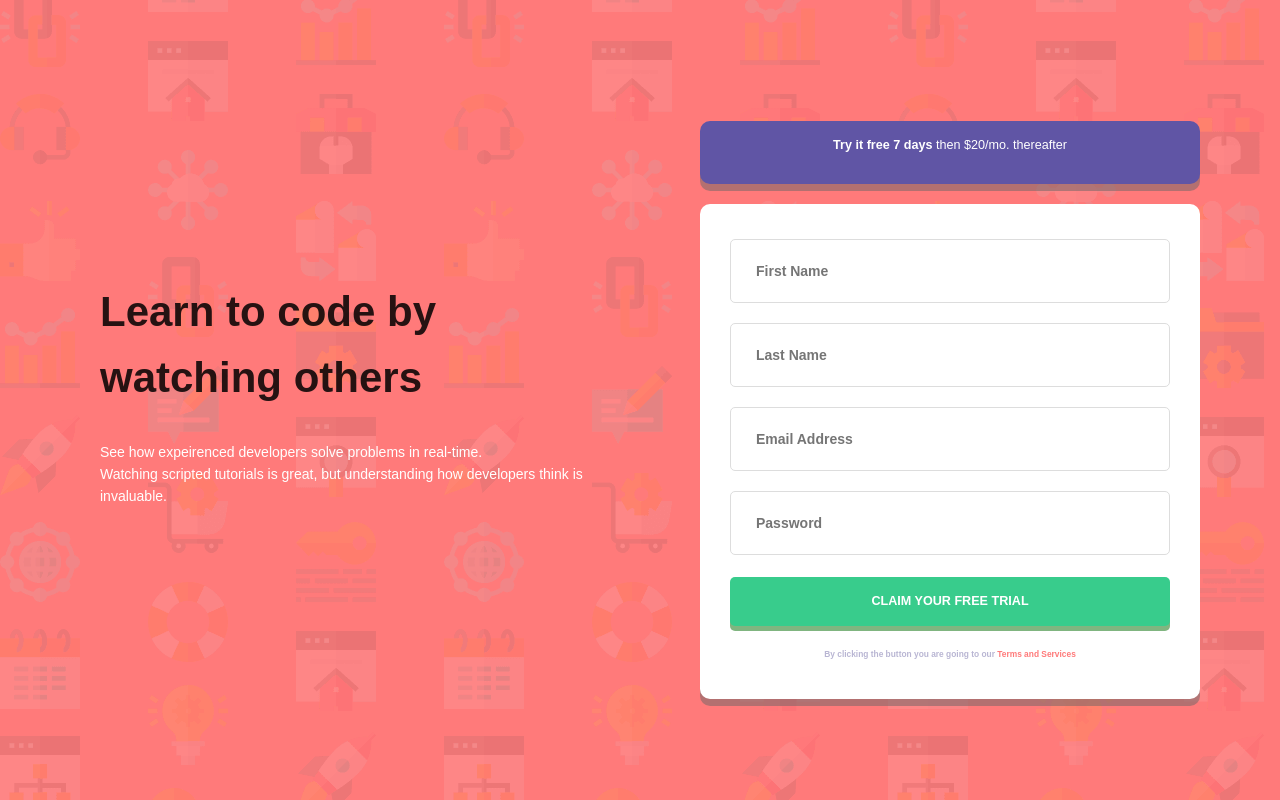
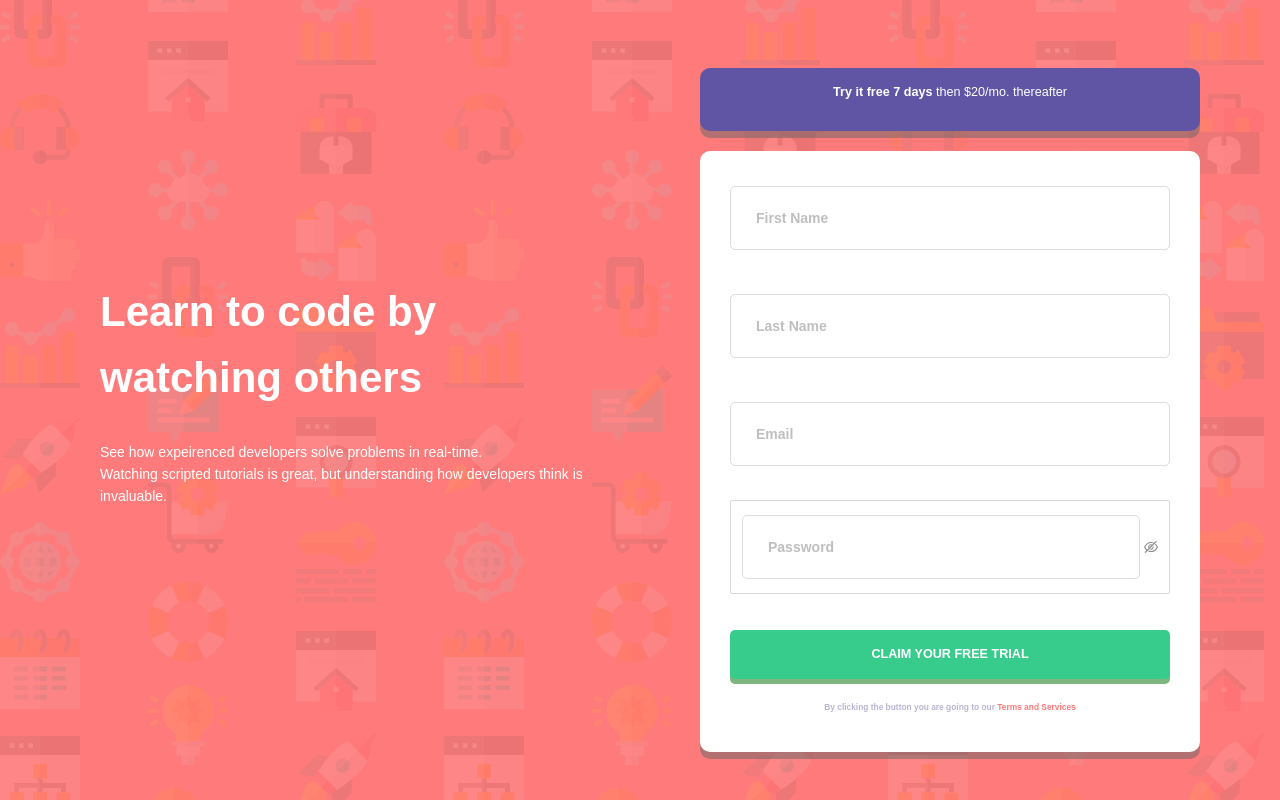
Before and after one commit to Ali-Oliaee/signup-page, a React (Create React App) app: page / in a window 1280 px wide. Built offline with nearby package versions, Linux system fonts and the light colour scheme.

Commit message:
:lipstick: use anr design form

```diff
--- a/src/pages/signup/sign-up.js
+++ b/src/pages/signup/sign-up.js
@@ -1,6 +1,10 @@
+import { Button, Form, Input } from 'antd'
 import './style.scss'
 
 const SignupPage = ()  => {
+  const validation = (values) => {
+    console.log('values', values);
+  }
   return (
     <div className='signup-page'>
       <div className="description-container">
@@ -18,32 +22,23 @@ const SignupPage = ()  => {
           </p>
           </div>
         <div className="form">
-          <form action="#" >
-            <input
-              id="FirstName"
-              name='FirstName'
-              type="text"
-              placeholder='First Name'
-            />
-            <input
-              name='LastName'
-              type="text"
-              placeholder='Last Name'
-            />
-            <input
-              id="email"
-              name="email"
-              type="email"
-              placeholder='Email Address'
-            />
-            <input
-              id='Password'
-              name='Password'
-              type="password"
-              placeholder='Password'
-            />
-            <button type='submit'>CLAIM YOUR FREE TRIAL</button>
-          </form>
+          <Form action="#" onFinish={validation}>
+            <Form.Item name='FirstName'>
+              <Input type="text" placeholder='First Name'/>
+            </Form.Item>
+            <Form.Item name='LastName'>
+              <Input type="text" placeholder='Last Name'/>
+            </Form.Item>
+            <Form.Item name='Email'>
+              <Input type="email" placeholder='Email'/>
+            </Form.Item>
+            <Form.Item name="password">
+              <Input.Password type='password' placeholder='Password' />
+            </Form.Item>
+            <Button htmlType='submit' className='submit-button'>
+              CLAIM YOUR FREE TRIAL
+            </Button>
+          </Form>
           <p>
             By clicking the button you are going to our
             <a href="/"> Terms and Services</a>
--- a/src/pages/signup/style.scss
+++ b/src/pages/signup/style.scss
@@ -14,6 +14,7 @@
     @include flex-box(flex-start, center, column);
 
     .description-title {
+      color: #fff;
       font-size: 3em;
       font-weight: bolder;
       margin-bottom: 30px;
@@ -45,14 +46,15 @@
       border-radius: 10px;
       form {
         @include flex-box(center, center, column);
-
+        .ant-form-item {
+          width: 100%;
           input {
             margin: 10px 0;
+            border: 1px solid #ddd;
             padding: 20px 25px;
             width: 100%;
             border-radius: 5px;
             outline: 0;
-          border: 1px solid #ddd;
             font-weight: bold;
             color: #444;
 
@@ -63,7 +65,8 @@
               font-weight: bold;
             }
           }
-        button {
+        }
+        .submit-button {
           width: 100%;
           background-color: $green;
           border: 0;
@@ -76,6 +79,7 @@
           font-size: 0.9em;
           cursor: pointer;
           transition: all 0.3s ease-in-out;
+          height: auto;
 
           &:hover {
             background-color: hsl(154, 58%, 64%);
```
Lines whose indentation alone changed are shown as unchanged.
